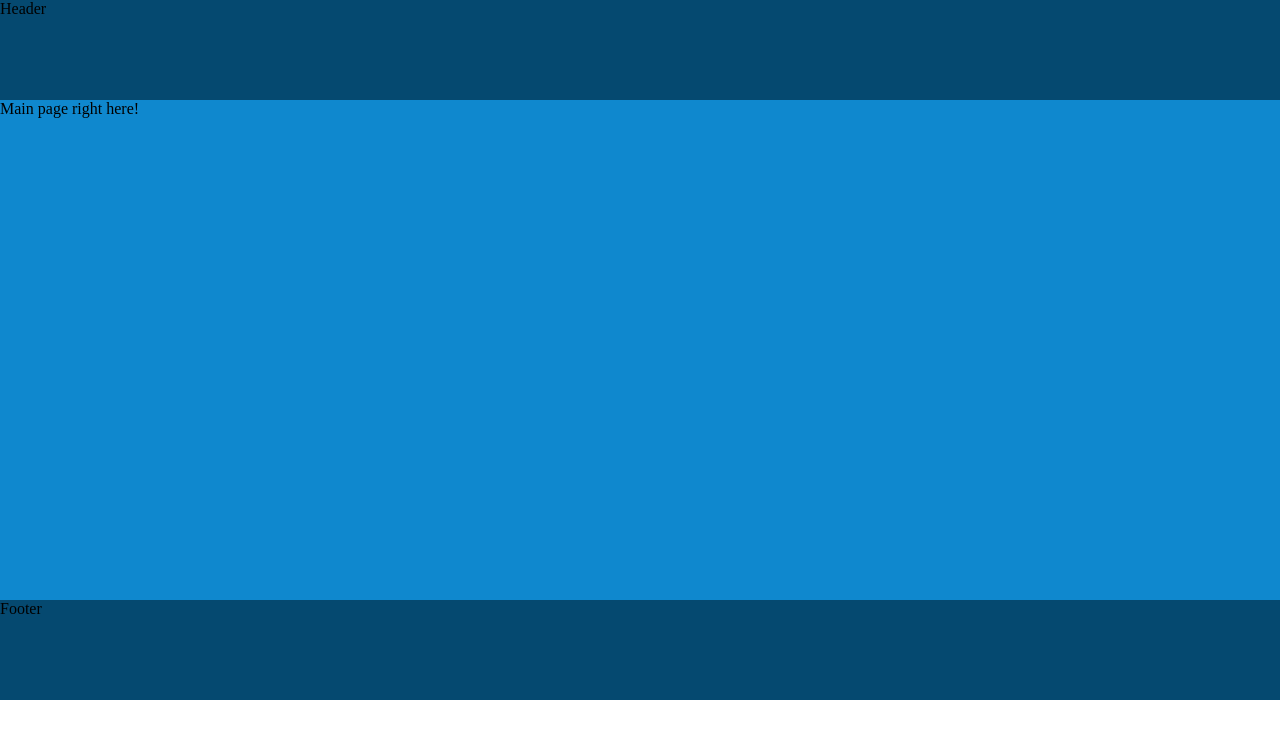
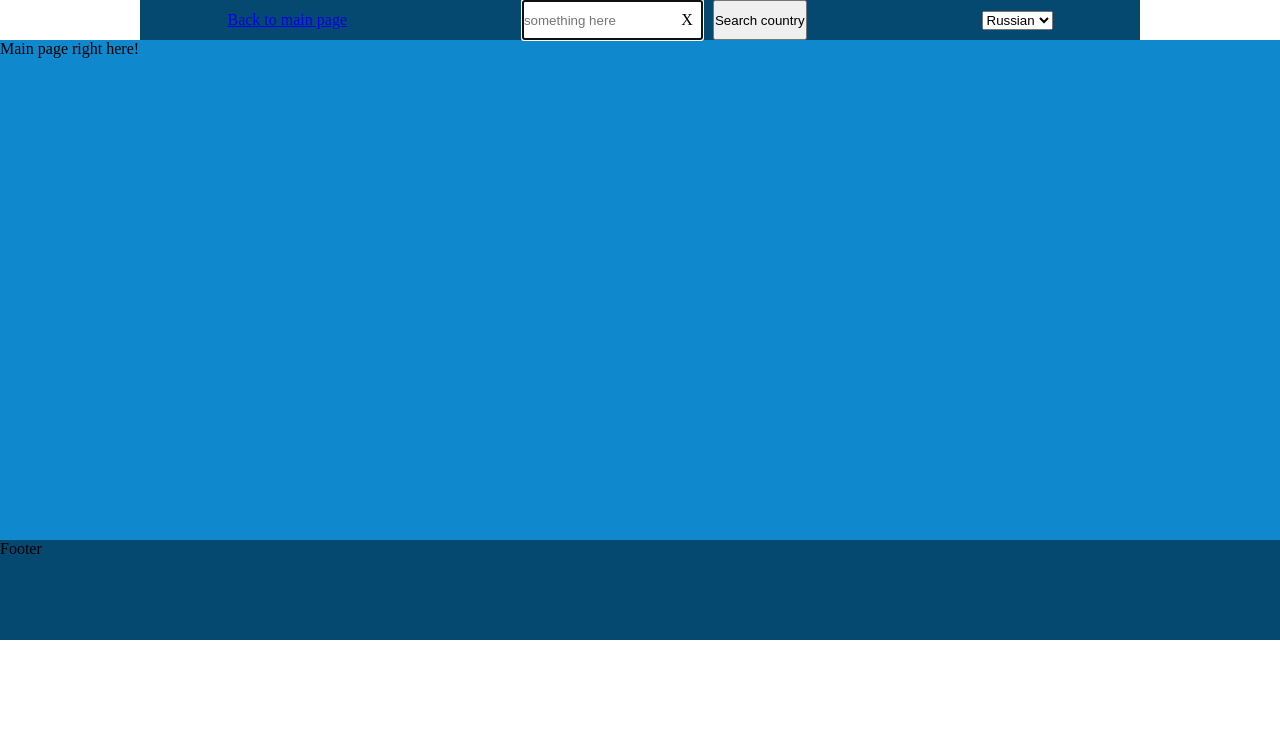
Before and after one commit to DANSitNikov/travelApp, a React (Create React App) app: page / in a window 1280 px wide. Shown: the top 738 px of the page. Built offline with nearby package versions, Linux system fonts and the light colour scheme.

Commit message:
feat: add basic header

```diff
--- /dev/null
+++ b/src/components/Header/Header.module.scss
@@ -0,0 +1,8 @@
+.header {
+    background-color: rgb(5, 73, 112);
+    width: 1000px;
+    display: flex;
+    margin: 0 auto;
+    justify-content: space-around;
+    align-items: center;
+}
--- a/src/components/Header/Header.scss
+++ /dev/null
@@ -1,4 +0,0 @@
-.header {
-    height: 100px;
-    background-color: rgb(5, 73, 112);
-}
--- a/src/components/Header/Header.tsx
+++ b/src/components/Header/Header.tsx
@@ -1,10 +1,19 @@
-import './Header.scss'
+import React, {useState} from "react";
+import { Link } from "react-router-dom";
+import style from './Header.module.scss';
+import SearchCountry from "./searchCountry/SearchCountry";
+import SelectLang from "./selectLang/SelectLang";
 
-function Header() {
+const Header = () => {
+    const [inputStatus, setInputStatus] = useState(false);
 
     return(
-        <header className='header'>Header</header>
-    )
-}
+        <header className={style.header}>
+            <Link to="/">Back to main page</Link>
+            <SearchCountry />
+            <SelectLang />
+        </header>
+    );
+};
 
 export default Header;
--- /dev/null
+++ b/src/components/Header/searchCountry/SearchCountry.tsx
@@ -0,0 +1,24 @@
+import React, {useRef} from "react";
+import style from './searchCountry.module.scss';
+
+const SearchCountry = () => {
+  const inputValue = useRef<HTMLInputElement>(null);
+
+  const cleanContent = () => {
+    if (inputValue && inputValue.current) {
+      inputValue.current.value = '';
+    }
+  };
+
+  return (
+    <div className={style.searchCountry}>
+      <div className={style.inputValue}>
+        <input ref={inputValue} type="text" autoFocus={true} placeholder="something here" />
+        <span onClick={cleanContent} className={style.deleteValue}>X</span>
+      </div>
+      <button className={style.acceptValue}>Search country</button>
+    </div>
+  );
+};
+
+export default SearchCountry;
--- /dev/null
+++ b/src/components/Header/searchCountry/searchCountry.module.scss
@@ -0,0 +1,24 @@
+.searchCountry {
+  display: flex;
+  column-gap: 10px;
+
+  .inputValue {
+    position: relative;
+
+    input {
+      height: 40px;
+    }
+
+    .deleteValue {
+      position: absolute;
+      right: 10px;
+      top: 50%;
+      transform: translate(0px, -50%);
+      cursor: pointer;
+    }
+  }
+
+  .acceptValue {
+
+  }
+}
--- /dev/null
+++ b/src/components/Header/selectLang/SelectLang.tsx
@@ -0,0 +1,23 @@
+import React, {useRef} from "react";
+
+const SelectLang = () => {
+  const optionsValue = useRef<HTMLSelectElement>(null);
+
+  const newLangValue = () => {
+    if (optionsValue && optionsValue.current) {
+      console.log(optionsValue.current.selectedIndex);
+    }
+  };
+
+  return (
+    <div>
+      <select ref={optionsValue} onClick={newLangValue}>
+        <option value='Russian'>Russian</option>
+        <option value='English'>English</option>
+        <option value='Chinese'>Chinese</option>
+      </select>
+    </div>
+  );
+};
+
+export default SelectLang;
```
